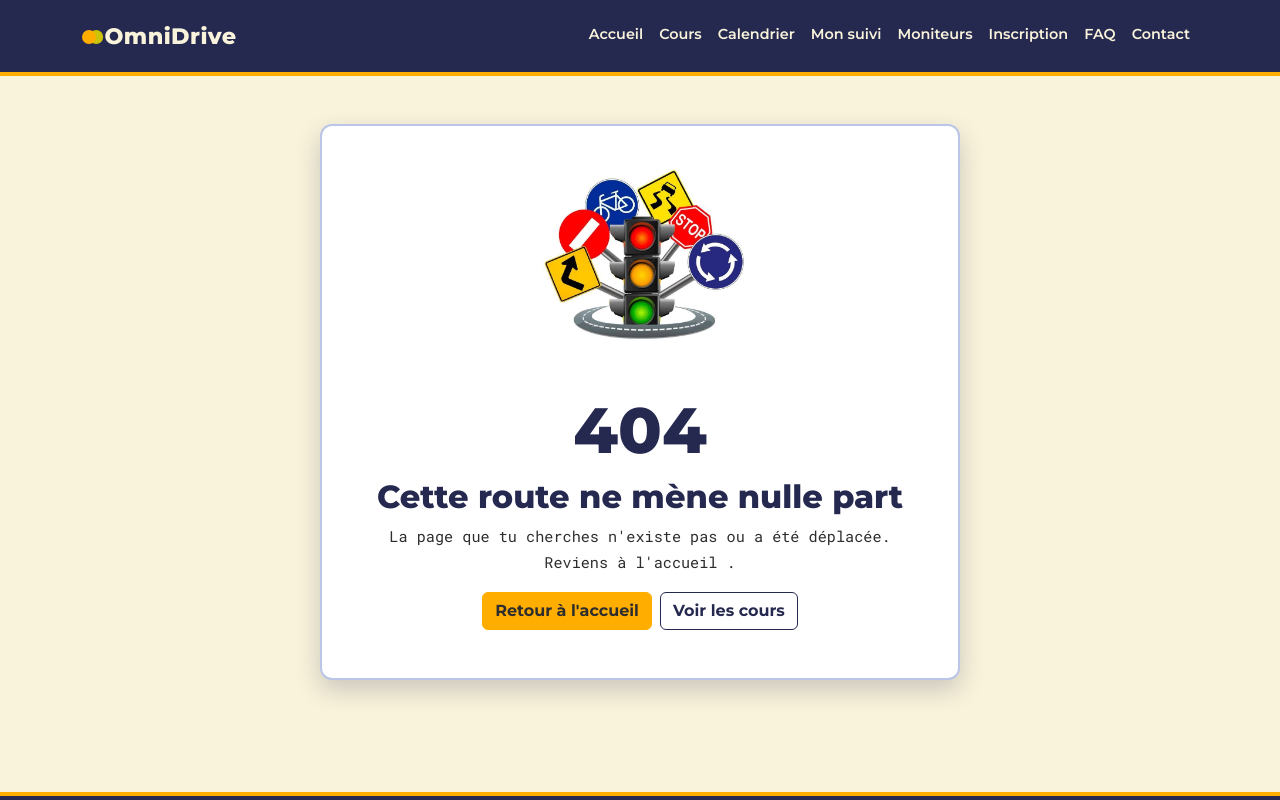
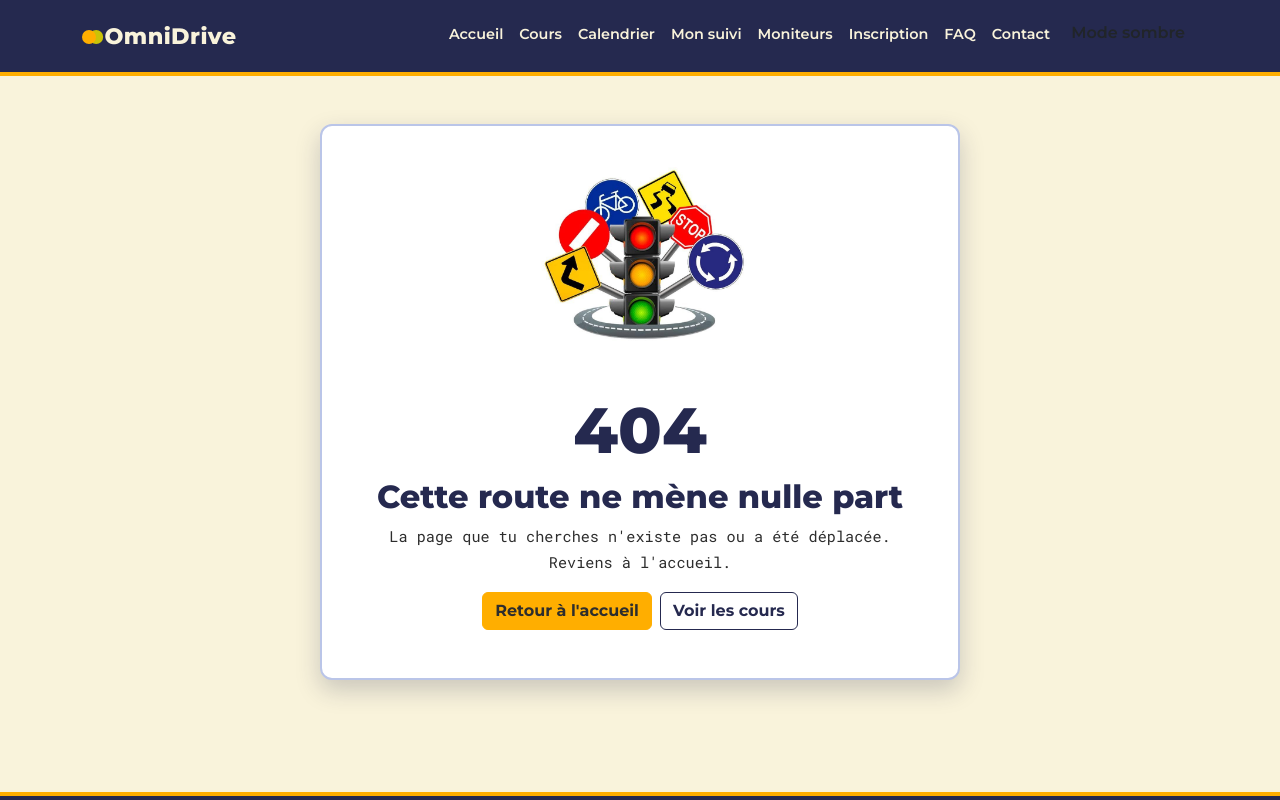
Before and after one commit to favry0001/Omnidrive--Labo-3-Fabiola-S., a plain HTML site: page 404.html in a window 1280 px wide. Shown: the top 800 px of the page. Drawn offline with Linux system fonts and the light colour scheme.

Commit message:
fix: ajout boutton de thème et les scripts pt2

```diff
--- a/404.html
+++ b/404.html
@@ -3,8 +3,8 @@
 <head>
     <meta charset="UTF-8">
     <meta name="viewport" content="width=device-width, initial-scale=1">
-    <title>Page introuvable  OmniDrive</title>
-    <meta name="description" content="La page demandée n'existe pas. Retourne à l'accueil d'OmniDrive .">
+    <title>Page introuvable OmniDrive</title>
+    <meta name="description" content="La page demandée n'existe pas. Retourne à l'accueil d'OmniDrive.">
     <link rel="icon" href="images/favicon.svg" type="image/svg+xml">
     <link rel="preconnect" href="https://fonts.googleapis.com">
     <link rel="preconnect" href="https://fonts.gstatic.com" crossorigin>
@@ -14,6 +14,9 @@
     <link rel="stylesheet" href="vendor/bootstrap.min.css">
 
     <link rel="stylesheet" href="css/style.css">
+
+    <script src="js/theme.js"></script>
+    <script src="js/script.js" defer></script>
 </head>
 <body>
 
@@ -54,6 +57,9 @@
                     <li class="nav-item">
                         <a class="nav-link" href="contact.html">Contact</a>
                     </li>
+                    <li class="nav-item">
+                        <button type="button" id="bouton-theme" class="btn bouton-theme" aria-label="Activer le mode sombre">Mode sombre</button>
+                    </li>
                 </ul>
             </div>
         </div>
@@ -66,7 +72,7 @@
         <img src="images/feu_f2.jpg" class="img-fluid img-illustration" alt="feu, stop, rond-point et virage" width="735" height="764" loading="lazy">
         <p class="code-404" aria-hidden="true">404</p>
         <h1>Cette route ne mène nulle part</h1>
-        <p class="mx-auto">La page que tu cherches n'existe pas ou a été déplacée. Reviens à l'accueil .</p>
+        <p class="mx-auto">La page que tu cherches n'existe pas ou a été déplacée. Reviens à l'accueil.</p>
         <p class="d-flex flex-wrap justify-content-center gap-2">
             <a class="btn btn-primary" href="index.html">Retour à l'accueil</a>
             <a class="btn btn-contour" href="cours.html">Voir les cours</a>
@@ -80,7 +86,7 @@
         <div class="pied-colonnes">
             <div>
                 <h2>OmniDrive</h2>
-                <p>Le portail de gestion pour école de conduite  cours, suivi des heures, rendez-vous et fiches des moniteurs.</p>
+                <p>Le portail de gestion pour école de conduite cours, suivi des heures, rendez-vous et fiches des moniteurs.</p>
             </div>
             <div>
                 <h2>Plan du site</h2>
@@ -102,7 +108,7 @@
         </div>
         <div class="pied-credits">
             <p>Crédits des images : les neuf visuels du site panneaux, illustrations et photos de conduite ont été trouvés en ligne, sur Pinterest. </p>
-            <p>Polices : Montserrat et Roboto Mono Google Fonts, licence SIL OFL. Framework : Bootstrap 5.3 .</p>
+            <p>Polices : Montserrat et Roboto Mono Google Fonts, licence SIL OFL. Framework : Bootstrap 5.3.</p>
             <p>© 2026 OmniDrive. Tous droits réservés. ⛐💨</p>
         </div>
     </div>
```
Also changed, not shown: calendrier.html (+16 -9 lines), contact.html (+7 -1 lines), cours.html (+9 -2 lines), faq.html (+7 -1 lines), fiche-cours-pratique.html (+9 -3 lines).
